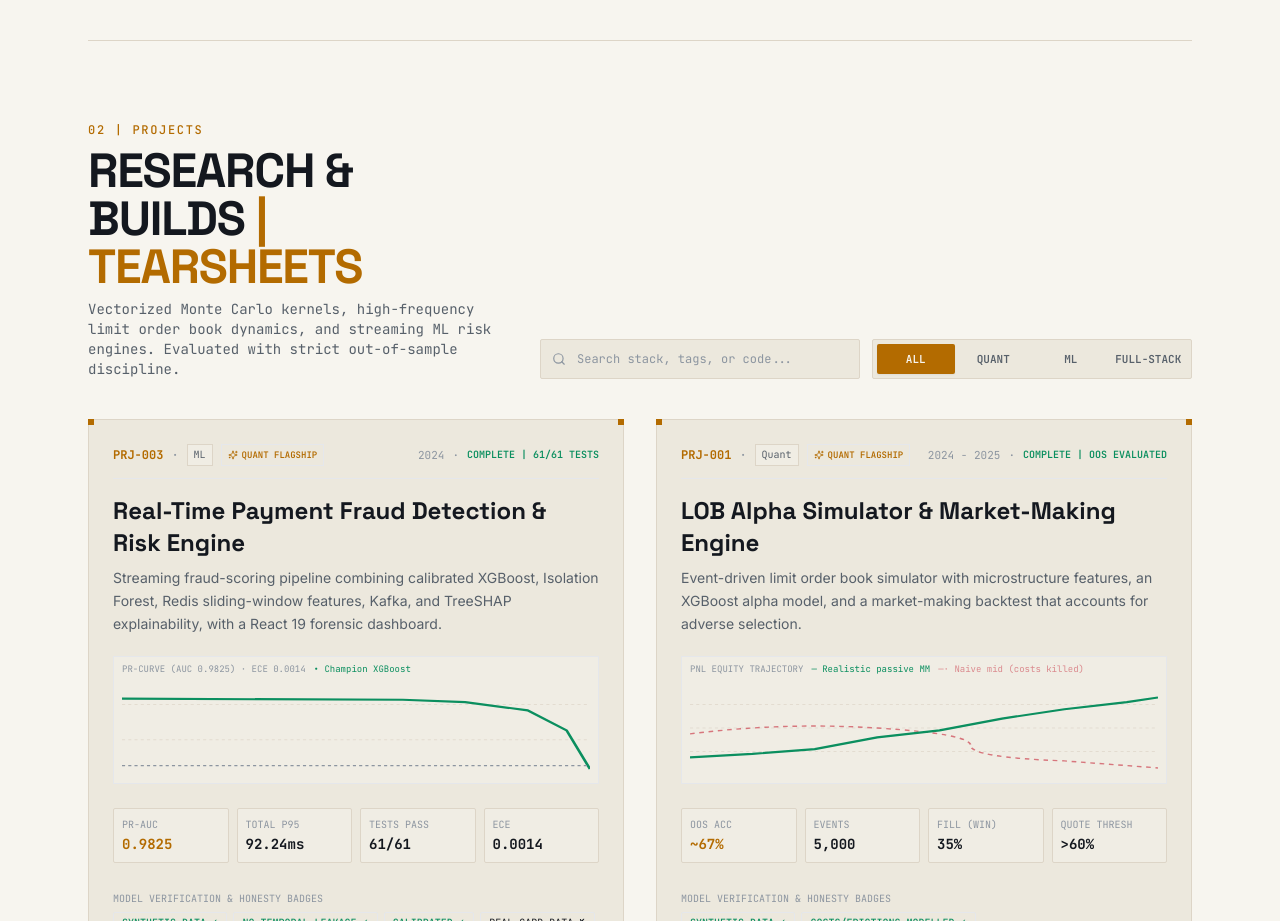
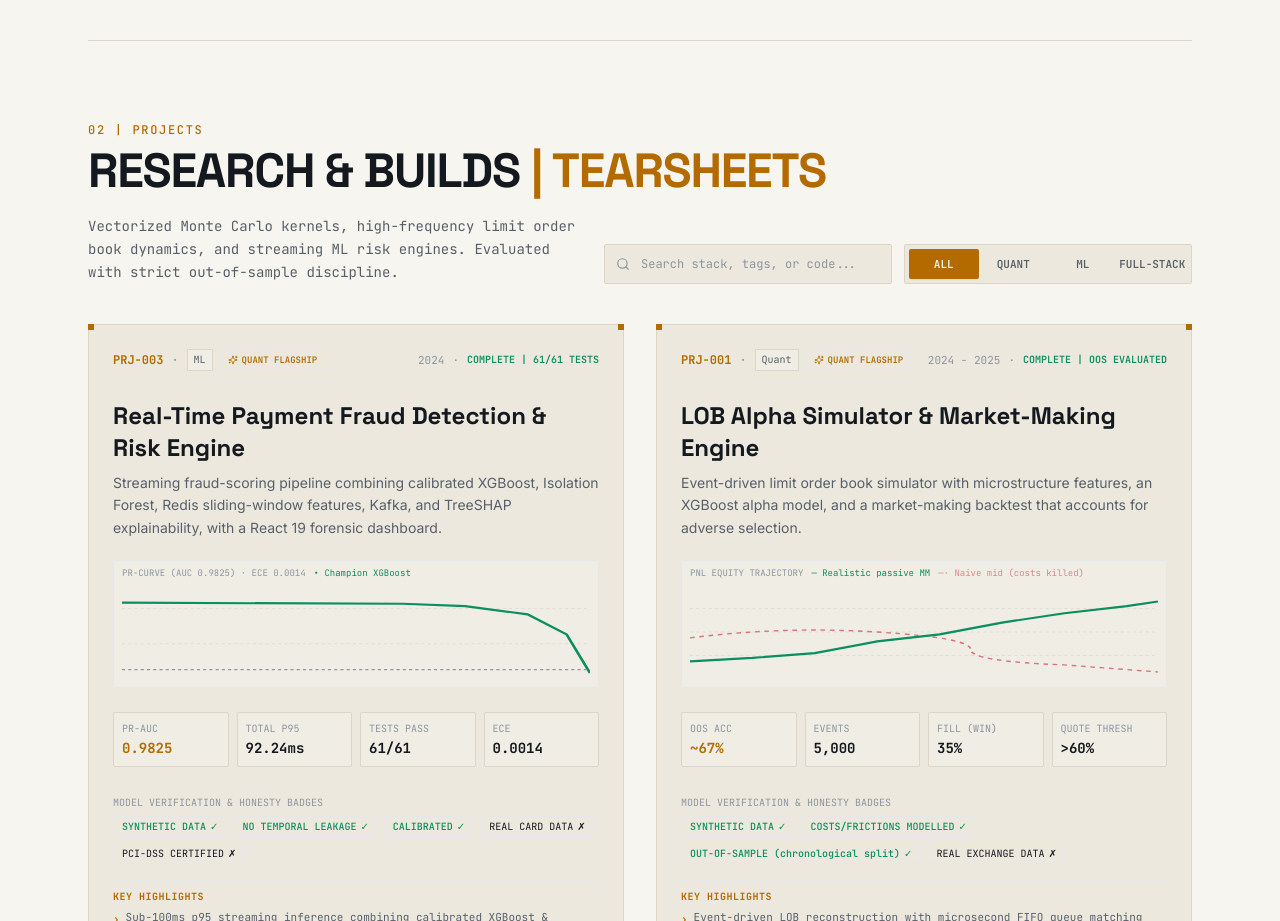
Before and after one commit to ahmadmdsajid129/sajid-ahmad-portfolio, a Next.js app: page / in a window 1280 px wide. Shown: the part 2660-3581 px from the top of the page. Built offline with nearby package versions, Linux system fonts and the light colour scheme.

Commit message:
fix: make projects section heading single line matching all other sections

```diff
--- a/components/projects-section.tsx
+++ b/components/projects-section.tsx
@@ -32,21 +32,23 @@ export function ProjectsSection() {
   return (
     <section id="projects" className="pt-20 border-t border-border">
       {/* Section Header */}
-      <div className="flex flex-col md:flex-row md:items-end justify-between gap-6 mb-10">
+      <div className="mb-10 space-y-4">
         <div>
           <div className="section-label mb-2">02 | PROJECTS</div>
-          <h2 className="text-3xl md:text-5xl font-bold font-heading text-text tracking-tight">
+          <h2 className="text-3xl sm:text-4xl md:text-5xl font-bold font-heading text-text tracking-tight whitespace-nowrap">
             RESEARCH &amp; BUILDS <span className="text-accent">| TEARSHEETS</span>
           </h2>
-          <p className="text-sm font-mono text-text-muted mt-2 max-w-2xl">
+        </div>
+
+        <div className="flex flex-col lg:flex-row lg:items-end justify-between gap-4 pt-1">
+          <p className="text-sm font-mono text-text-muted max-w-2xl leading-relaxed">
             Vectorized Monte Carlo kernels, high-frequency limit order book dynamics, and streaming ML risk engines. Evaluated with strict out-of-sample discipline.
           </p>
-        </div>
 
           {/* Filter Controls & Search */}
-        <div className="flex flex-col sm:flex-row items-stretch sm:items-center gap-3 font-mono text-xs w-full lg:w-auto">
+          <div className="flex flex-col sm:flex-row items-stretch sm:items-center gap-3 font-mono text-xs w-full lg:w-auto shrink-0">
             {/* Tag search input */}
-          <div className="relative w-full sm:w-72 lg:w-80">
+            <div className="relative w-full sm:w-64 md:w-72">
               <Search className="w-3.5 h-3.5 text-text-faint absolute left-3 top-1/2 -translate-y-1/2 pointer-events-none" />
               <input
                 type="text"
@@ -58,7 +60,7 @@ export function ProjectsSection() {
             </div>
 
             {/* Filter Tabs */}
-          <div className="grid grid-cols-4 items-center bg-bg-elevated border border-border p-1 rounded w-full sm:w-72 lg:w-80 h-10">
+            <div className="grid grid-cols-4 items-center bg-bg-elevated border border-border p-1 rounded w-full sm:w-64 md:w-72 h-10">
               {(["ALL", "Quant", "ML", "Full-Stack"] as const).map((tab) => {
                 const isActive = activeFilter === tab;
                 return (
@@ -75,6 +77,7 @@ export function ProjectsSection() {
                   </button>
                 );
               })}
+            </div>
           </div>
         </div>
       </div>
```
Lines whose indentation alone changed are shown as unchanged.
